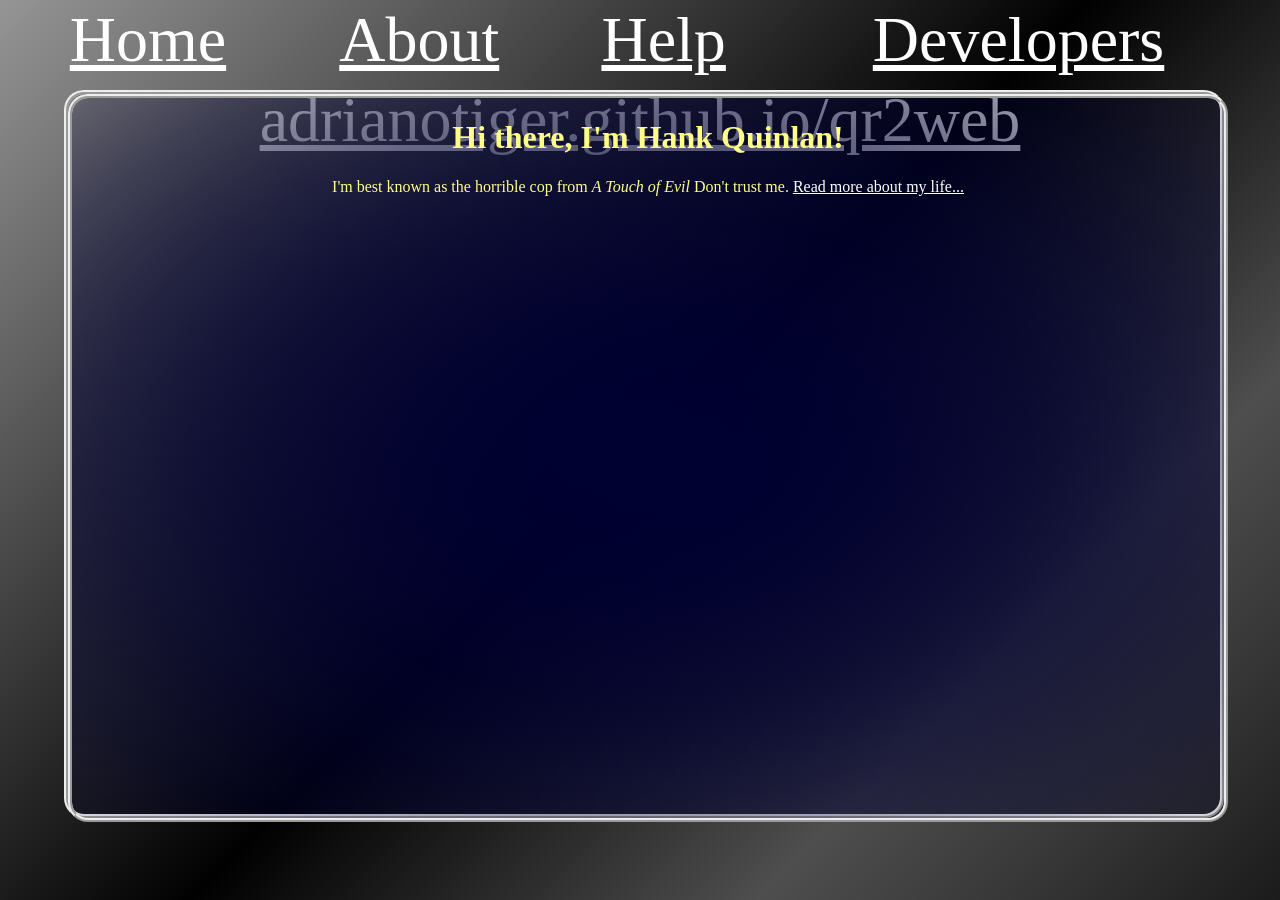
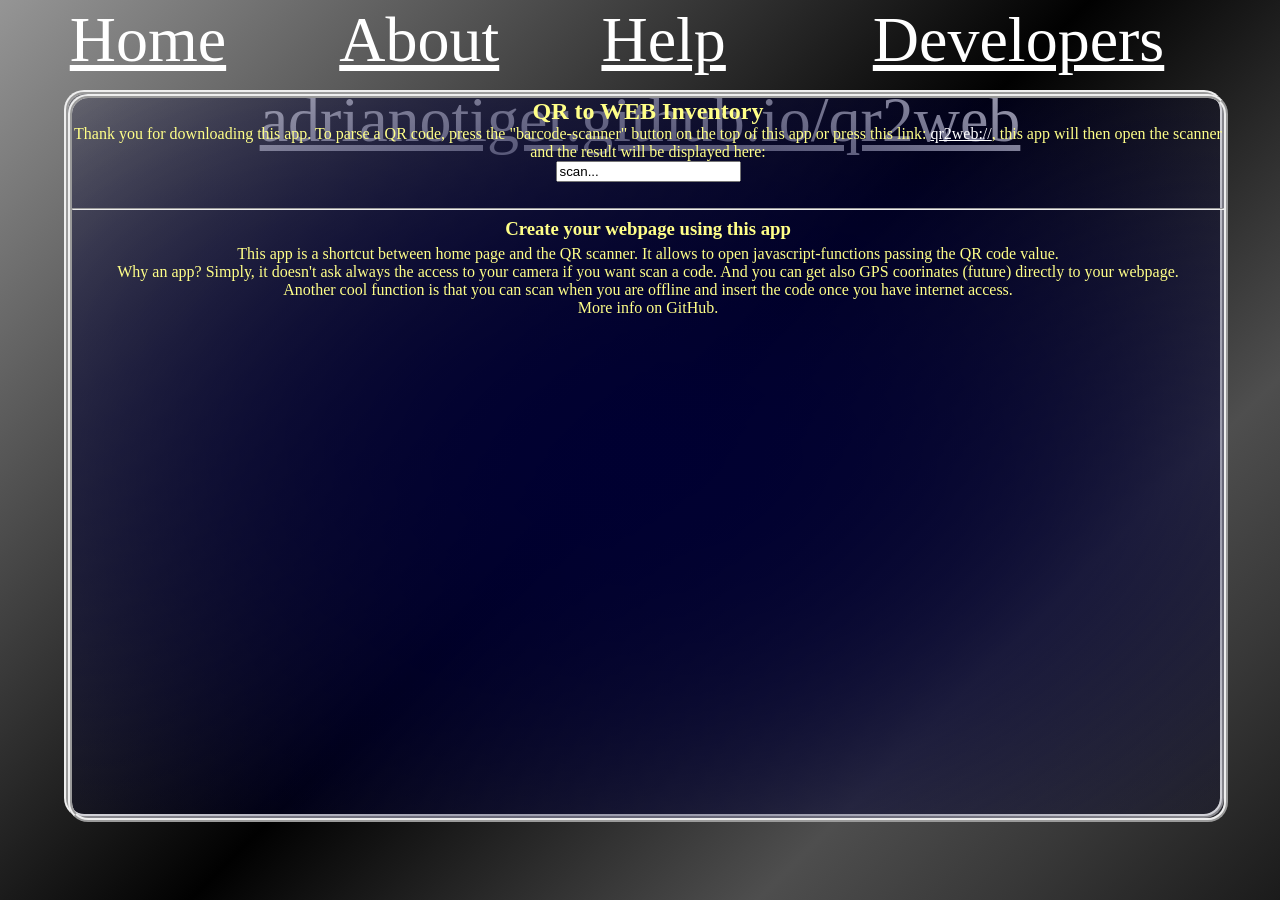
Before and after one commit to Adrianotiger/qr2web, a Jekyll site: the page built from index.html, in a window 1280 px wide. Built offline with Jekyll 4.4.1, drawn with Linux system fonts in a browser that asks for light colours.

Commit message:
Update index.html

```diff
--- a/index.html
+++ b/index.html
@@ -2,9 +2,42 @@
 layout: default
 title: QR2Web Inventory
 ---
+<script>
+	function onscan(qrCode)
+	{
+		document.getElementById('scannedResult').value = qrCode;
+		document.getElementById('barcodelookup').href='https://www.barcodelookup.com/' + qrCode;
+		document.getElementById('weblink').href=qrCode;
+
+		var qrCodeString = "" + qrCode;
+		if(qrCodeString.indexOf("http")===0)
+		{
+		  document.getElementById('weblink').parentNode.style.display = 'block';
+		  document.getElementById('barcodelookup').parentNode.style.display = 'none';
+		}
+		else
+		{
+		  document.getElementById('weblink').parentNode.style.display = 'none';
+		  document.getElementById('barcodelookup').parentNode.style.display = 'block';
+		}
+	}
+</script>
 <div class="blurb">
-	<h1>Hi there, I'm Hank Quinlan!</h1>
-	<p>I'm best known as the horrible cop from <em>A Touch of Evil</em> Don't trust me. <a href="/about">Read more about my life...</a></p>
+	<h2>QR to WEB Inventory</h2>
+
+    Thank you for downloading this app. To parse a QR code, press the "barcode-scanner" button on the top of this app or press this link:
+    <a href='qr2web://'>qr2web://</a>, this app will then open the scanner and the result will be displayed here:<br>
+    <input type='text' id='scannedResult' name='scanResult' value='scan...' /><br>
+    <div style='display:none;'><a href='https://www.barcodelookup.com/' id='barcodelookup' target='_blank' >SEARCH ON www.BarcodeLookup.com</a></div>
+    <div style='display:none;'><a href='' id='weblink' target='_blank' >OPEN LINK</a></div>
+    <br>
+    <hr>
+    <h3>Create your webpage using this app</h3>
+    This app is a shortcut between home page and the QR scanner. It allows to open javascript-functions passing the QR code value.<br>
+    Why an app? Simply, it doesn't ask always the access to your camera if you want scan a code. And you can get also GPS coorinates (future) directly to your webpage.<br>
+    Another cool function is that you can scan when you are offline and insert the code once you have internet access.<br>
+    More info on GitHub.
+
 </div>
 <!--
 <!DOCTYPE html>
```
